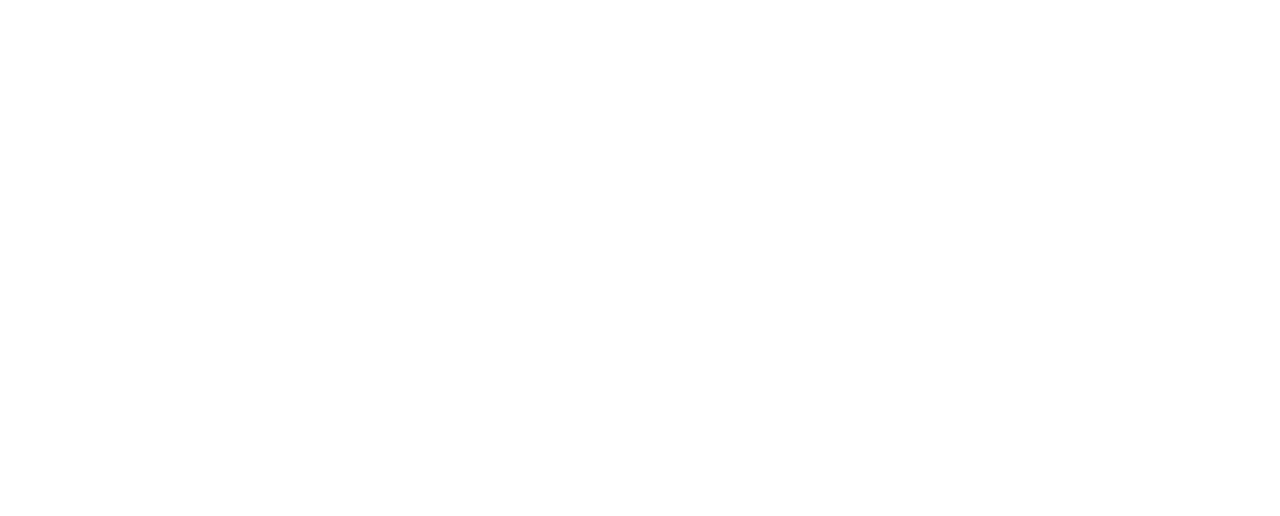
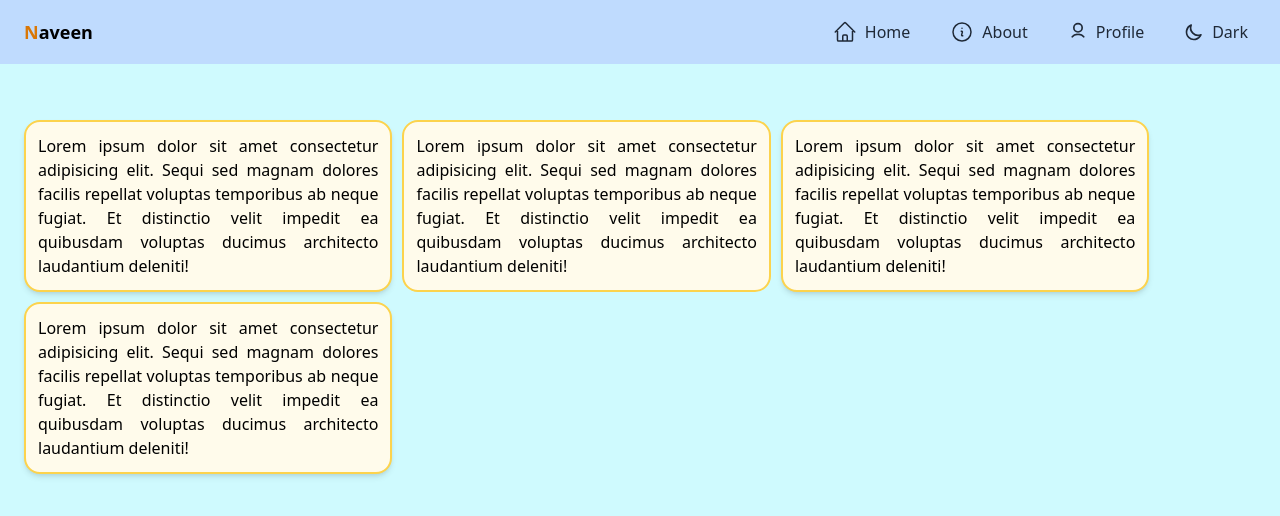
Before and after one commit to Naveen142005/Smart_cliff_Assignments, a plain HTML site: page Tailwind_HandsOn/6_Dark_Mode.html in a window 1280 px wide. Drawn offline with nearby package versions, Linux system fonts and the light colour scheme.

Commit message:
Untill 8th in tailwind

```diff
--- a/Tailwind_HandsOn/6_Dark_Mode.html
+++ b/Tailwind_HandsOn/6_Dark_Mode.html
@@ -0,0 +1,184 @@
+<!DOCTYPE html>
+<html lang="en">
+  <head>
+    <meta charset="UTF-8" />
+    <meta name="viewport" content="width=device-width, initial-scale=1.0" />
+    <title>Document</title>
+
+    <script src="https://cdn.tailwindcss.com"></script>
+    <script>
+      window.tailwind = { config: { darkMode: "class" } };
+    </script>
+  </head>
+  <body class="bg-cyan-100 dark:bg-slate-900">
+    <div
+      class="w-full bg-blue-200 dark:bg-blue-800 h-16 flex items-center justify-between px-6"
+    >
+      <div class="text-lg font-bold first-letter:text-amber-600">Naveen</div>
+      <ul class="flex gap-6 text-gray-800 dark:text-slate-100">
+        <li
+          class="p-2 cursor-pointer hover:bg-blue-300 rounded flex items-center gap-2"
+        >
+          <svg
+            xmlns="http://www.w3.org/2000/svg"
+            fill="none"
+            viewBox="0 0 24 24"
+            stroke-width="1.5"
+            stroke="currentColor"
+            class="size-6"
+          >
+            <path
+              stroke-linecap="round"
+              stroke-linejoin="round"
+              d="m2.25 12 8.954-8.955c.44-.439 1.152-.439 1.591 0L21.75 12M4.5 9.75v10.125c0 .621.504 1.125 1.125 1.125H9.75v-4.875c0-.621.504-1.125 1.125-1.125h2.25c.621 0 1.125.504 1.125 1.125V21h4.125c.621 0 1.125-.504 1.125-1.125V9.75M8.25 21h8.25"
+            />
+          </svg>
+
+          Home
+        </li>
+
+        <li
+          class="p-2 cursor-pointer hover:bg-blue-300 rounded flex items-center gap-2"
+        >
+          <svg
+            xmlns="http://www.w3.org/2000/svg"
+            fill="none"
+            viewBox="0 0 24 24"
+            stroke-width="1.5"
+            stroke="currentColor"
+            class="size-6"
+          >
+            <path
+              stroke-linecap="round"
+              stroke-linejoin="round"
+              d="m11.25 11.25.041-.02a.75.75 0 0 1 1.063.852l-.708 2.836a.75.75 0 0 0 1.063.853l.041-.021M21 12a9 9 0 1 1-18 0 9 9 0 0 1 18 0Zm-9-3.75h.008v.008H12V8.25Z"
+            />
+          </svg>
+
+          About
+        </li>
+
+        <li
+          class="p-2 cursor-pointer hover:bg-blue-300 rounded flex items-center gap-2"
+        >
+          <svg
+            xmlns="http://www.w3.org/2000/svg"
+            class="w-5 h-5"
+            fill="none"
+            viewBox="0 0 24 24"
+            stroke="currentColor"
+          >
+            <path
+              stroke-linecap="round"
+              stroke-linejoin="round"
+              stroke-width="2"
+              d="M5.121 17.804A7.5 7.5 0 0112 15a7.5 7.5 0 016.879 2.804M12 12a5 5 0 100-10 5 5 0 000 10z"
+            />
+          </svg>
+          Profile
+        </li>
+
+        <li
+          id="btn"
+          class="p-2 cursor-pointer hover:bg-blue-300 rounded flex items-center gap-2"
+        >
+          <svg
+            id="icon"
+            xmlns="http://www.w3.org/2000/svg"
+            class="w-5 h-5"
+            fill="none"
+            viewBox="0 0 24 24"
+            stroke="currentColor"
+          >
+            <path
+              stroke-linecap="round"
+              stroke-linejoin="round"
+              stroke-width="2"
+              d="M20.354 15.354A9 9 0 018.646 3.646a9 9 0 1011.708 11.708z"
+            />
+          </svg>
+          <span>Dark</span>
+        </li>
+      </ul>
+    </div>
+
+    <div
+      class="w-11/12 grid sm:grid-cols-1 md:grid-cols-2 lg:grid-cols-3 mt-8 gap-2.5 p-6"
+    >
+      <div
+        class="text-justify p-3 w-xs bg-amber-50 dark:bg-slate-800 dark:text-slate-100 border-2 border-amber-300 dark:border-amber-500 rounded-2xl shadow-md hover:shadow-xl dark:hover:shadow-2xl transition-shadow duration-300"
+      >
+        Lorem ipsum dolor sit amet consectetur adipisicing elit. Sequi sed
+        magnam dolores facilis repellat voluptas temporibus ab neque fugiat. Et
+        distinctio velit impedit ea quibusdam voluptas ducimus architecto
+        laudantium deleniti!
+      </div>
+      <div
+        class="text-justify p-3 w-xs bg-amber-50 dark:bg-slate-800 dark:text-slate-100 border-2 border-amber-300 dark:border-amber-500 rounded-2xl hover:shadow-xl transition-shadow duration-300 dark:hover:shadow-md dark:shadow-orange-200"
+      >
+        Lorem ipsum dolor sit amet consectetur adipisicing elit. Sequi sed
+        magnam dolores facilis repellat voluptas temporibus ab neque fugiat. Et
+        distinctio velit impedit ea quibusdam voluptas ducimus architecto
+        laudantium deleniti!
+      </div>
+      <div
+        class="text-justify p-3 w-xs bg-amber-50 dark:bg-slate-800 dark:text-slate-100 border-2 border-amber-300 dark:border-amber-500 rounded-2xl shadow-md hover:shadow-xl dark:hover:shadow-2xl transition-shadow duration-300"
+      >
+        Lorem ipsum dolor sit amet consectetur adipisicing elit. Sequi sed
+        magnam dolores facilis repellat voluptas temporibus ab neque fugiat. Et
+        distinctio velit impedit ea quibusdam voluptas ducimus architecto
+        laudantium deleniti!
+      </div>
+      <div
+        class="text-justify p-3 w-xs bg-amber-50 dark:bg-slate-800 dark:text-slate-100 border-2 border-amber-300 dark:border-amber-500 rounded-2xl shadow-md hover:shadow-xl dark:hover:shadow-2xl transition-shadow duration-300"
+      >
+        Lorem ipsum dolor sit amet consectetur adipisicing elit. Sequi sed
+        magnam dolores facilis repellat voluptas temporibus ab neque fugiat. Et
+        distinctio velit impedit ea quibusdam voluptas ducimus architecto
+        laudantium deleniti!
+      </div>
+    </div>
+
+    <script>
+  const btn = document.getElementById("btn");
+  const txt = btn.querySelector("span");
+
+  if (localStorage.getItem("theme") == "dark") {
+    document.documentElement.classList.add("dark");
+    change(txt);
+  }
+
+  btn.addEventListener("click", () => {
+    document.documentElement.classList.toggle("dark");
+    change(txt);
+  });
+
+  function change(txt) {
+    const icon = document.getElementById("icon");
+
+    if (txt.innerText === "Dark") {
+      txt.innerText = "Light";
+
+      icon.outerHTML = `
+        <svg id="icon" xmlns="http://www.w3.org/2000/svg"
+          class="w-5 h-5 text-yellow-400" fill="none" viewBox="0 0 24 24" stroke="currentColor">
+          <path stroke-linecap="round" stroke-linejoin="round" stroke-width="2"
+            d="M12 3v1m0 16v1m9-9h1M4 12H3m16.95 6.95l-.707.707M6.343 6.343l-.707-.707m12.021 0l.707-.707M6.343 17.657l-.707.707M16 12a4 4 0 11-8 0 4 4 0 018 0z"/>
+        </svg>
+      `;
+    } else {
+      txt.innerText = "Dark";
+
+      icon.outerHTML = `
+        <svg id="icon" xmlns="http://www.w3.org/2000/svg"
+          class="w-5 h-5 text-blue-400" fill="none" viewBox="0 0 24 24" stroke="currentColor">
+          <path stroke-linecap="round" stroke-linejoin="round" stroke-width="2"
+            d="M20.354 15.354A9 9 0 018.646 3.646a9 9 0 1011.708 11.708z"/>
+        </svg>
+      `;
+    }
+  }
+</script>
+
+  </body>
+</html>
```
Also changed, not shown: Tailwind_HandsOn/1_Basic_Layout_Structure_Sidebar_Main_Area.html (+1 -1 lines), Tailwind_HandsOn/5_Combining_Flex_and_Grid_Complex_UI_Components.html (+1 -1 lines), Tailwind_HandsOn/7_Using_Pseudo-classes_and_Elements.html (+26 -0 lines), Tailwind_HandsOn/8_Functions_Directives_Reusable_and_Customized_Components.html (+34 -0 lines), Tailwind_HandsOn/barane.html (deleted, +0 -38 lines), Tailwind_HandsOn/src/input.css (+25 -1 lines), Tailwind_HandsOn/src/output.css, 1 other file.
